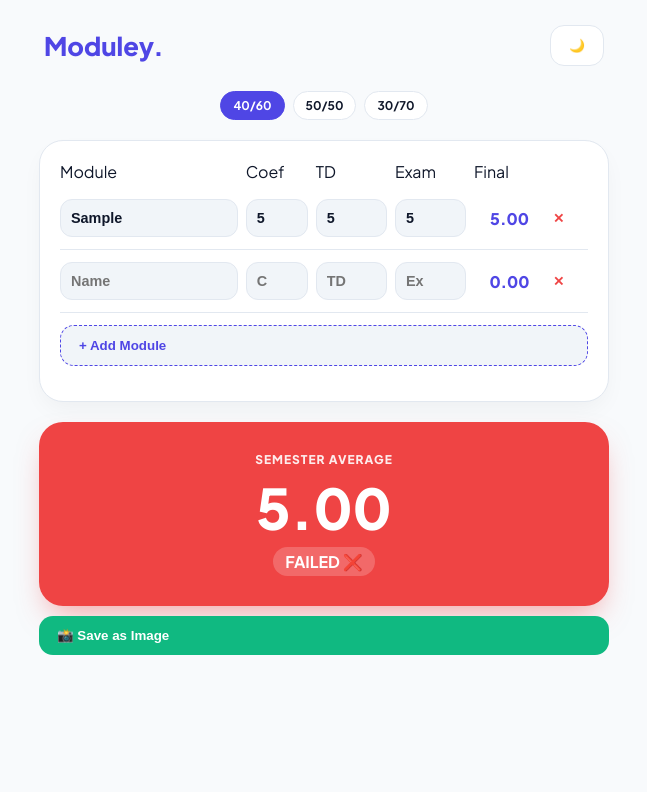
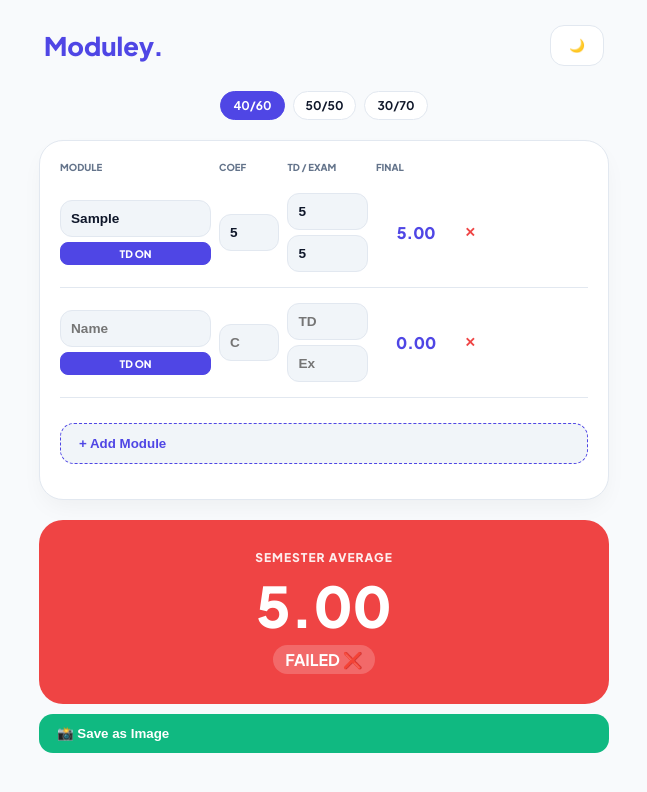
Before and after one commit to gooroyeegar-design/Modulekk, a plain HTML site: page index.html in a window 1280 px wide. Both pictures are taken after typing "Sample", "5", "5", "5" into the empty fields and a click on the button "+ Add Module". Shown: the whole page, without its empty margins (316-963 px from the left). Drawn offline with nearby package versions, Linux system fonts and the light colour scheme.

Commit message:
Update index.html

```diff
--- a/index.html
+++ b/index.html
@@ -3,8 +3,9 @@
 <head>
     <meta charset="UTF-8">
     <meta name="viewport" content="width=device-width, initial-scale=1.0">
-    <title>Moduley | Instant Calculator</title>
+    <title>Moduley | The Pro Calculator</title>
     <script src="https://cdnjs.cloudflare.com/ajax/libs/html2canvas/1.4.1/html2canvas.min.js"></script>
+    <script src="https://cdn.jsdelivr.net/npm/canvas-confetti@1.6.0/dist/confetti.browser.min.js"></script>
     <link href="https://fonts.googleapis.com/css2?family=Plus+Jakarta+Sans:wght@400;600;700;800&display=swap" rel="stylesheet">
     <style>
         :root { --bg: #f8fafc; --card: #ffffff; --text: #0f172a; --text-sub: #64748b; --primary: #4f46e5; --border: #e2e8f0; --input-bg: #f1f5f9; --accent: #10b981; --fail: #ef4444; }
@@ -20,14 +21,21 @@
         .weight-selector { display: flex; gap: 8px; margin-bottom: 20px; justify-content: center; }
         .weight-chip { padding: 6px 12px; border-radius: 20px; border: 1px solid var(--border); background: var(--card); font-size: 0.75rem; font-weight: 700; cursor: pointer; }
         .weight-chip.active { background: var(--primary); color: white; border-color: var(--primary); }
-        .module-grid { display: grid; grid-template-columns: 2fr 0.7fr 0.8fr 0.8fr 0.8fr 35px; gap: 8px; align-items: center; margin-bottom: 12px; border-bottom: 1px solid var(--border); padding-bottom: 12px; }
-        @media (max-width: 500px) { .module-grid { grid-template-columns: 1.2fr 0.6fr 0.7fr 0.7fr 30px; } .hide-mobile { display: none; } }
-        input { background: var(--input-bg); border: 1px solid var(--border); color: var(--text); padding: 10px; border-radius: 12px; width: 100%; box-sizing: border-box; font-size: 0.9rem; font-weight: 700; outline: none; }
-        input:focus { border-color: var(--primary); }
+
+        /* New Module Row Design */
+        .module-grid { display: grid; grid-template-columns: 1.5fr 0.6fr 0.8fr 0.8fr 0.8fr 35px; gap: 8px; align-items: center; margin-bottom: 15px; border-bottom: 1px solid var(--border); padding-bottom: 15px; }
+        @media (max-width: 500px) { .module-grid { grid-template-columns: 1.2fr 0.5fr 0.8fr 0.8fr 30px; } .hide-mobile { display: none; } }
+
+        input { background: var(--input-bg); border: 1px solid var(--border); color: var(--text); padding: 10px; border-radius: 12px; width: 100%; box-sizing: border-box; font-size: 0.85rem; font-weight: 700; outline: none; }
+
+        /* TD Toggle Style */
+        .td-toggle { cursor: pointer; font-size: 0.65rem; font-weight: 800; padding: 4px 8px; border-radius: 8px; background: var(--input-bg); color: var(--text-sub); border: 1px solid var(--border); text-align: center; display: block; margin-top: 5px; }
+        .td-toggle.active { background: var(--primary); color: white; border-color: var(--primary); }
+
         .avg-display { background: var(--primary); color: white; border-radius: 24px; padding: 30px; text-align: center; transition: 0.5s cubic-bezier(0.175, 0.885, 0.32, 1.275); }
         .avg-num { font-size: 3.5rem; font-weight: 800; margin: 5px 0; }
-        .pass { background: var(--accent) !important; box-shadow: 0 15px 30px -10px rgba(16, 185, 129, 0.5); }
-        .fail { background: var(--fail) !important; box-shadow: 0 15px 30px -10px rgba(239, 68, 68, 0.5); }
+        .pass { background: var(--accent) !important; box-shadow: 0 15px 40px -10px rgba(16, 185, 129, 0.6); transform: scale(1.02); }
+        .fail { background: var(--fail) !important; }
     </style>
 </head>
 <body>
@@ -35,20 +43,26 @@
         <h1 style="margin:0; font-weight:800; font-size: 1.6rem; color: var(--primary);">Moduley.</h1>
         <button class="btn btn-outline" onclick="toggleTheme()" id="tBtn">🌙</button>
     </header>
+
     <div id="app">
         <div class="weight-selector">
             <div class="weight-chip active" onclick="setWeight(40, 60, this)">40/60</div>
             <div class="weight-chip" onclick="setWeight(50, 50, this)">50/50</div>
             <div class="weight-chip" onclick="setWeight(30, 70, this)">30/70</div>
         </div>
+
         <div id="capture-area">
             <div class="card">
                 <div class="module-grid hide-mobile" style="border:none; margin-bottom:5px;">
-                    <label>Module</label><label>Coef</label><label>TD</label><label>Exam</label><label>Final</label>
+                    <label style="font-size:0.6rem; font-weight:800; color:var(--text-sub);">MODULE</label>
+                    <label style="font-size:0.6rem; font-weight:800; color:var(--text-sub);">COEF</label>
+                    <label style="font-size:0.6rem; font-weight:800; color:var(--text-sub);">TD / EXAM</label>
+                    <label style="font-size:0.6rem; font-weight:800; color:var(--text-sub);">FINAL</label>
                 </div>
                 <div id="module-list"></div>
-                <button class="btn btn-primary" style="background: var(--input-bg); color: var(--primary); border: 1px dashed var(--primary);" onclick="addModule()">+ Add Module</button>
+                <button class="btn btn-primary" style="background: var(--input-bg); color: var(--primary); border: 1px dashed var(--primary); margin-top:10px;" onclick="addModule()">+ Add Module</button>
             </div>
+
             <div class="avg-display" id="avg-box">
                 <div style="font-size: 0.75rem; font-weight: 800; opacity: 0.9; letter-spacing:1px;">SEMESTER AVERAGE</div>
                 <div class="avg-num" id="total-avg">0.00</div>
@@ -57,8 +71,10 @@
         </div>
         <button class="btn btn-secondary" onclick="takeScreenshot()">📸 Save as Image</button>
     </div>
+
     <script>
-        let currentTD = 40, currentExam = 60;
+        let currentTD = 40, currentExam = 60, hasCelebrated = false;
+
         function toggleTheme() {
             const b = document.documentElement;
             const isD = b.getAttribute('data-theme') === 'dark';
@@ -80,16 +96,32 @@
             calculateAll();
         }
 
+        function toggleTD(btn, id) {
+            btn.classList.toggle('active');
+            btn.innerText = btn.classList.contains('active') ? 'TD ON' : 'NO TD';
+            const tdInput = document.querySelector(`#${id} .val-td`);
+            tdInput.style.display = btn.classList.contains('active') ? 'block' : 'none';
+            if(!btn.classList.contains('active')) tdInput.value = '';
+            calculateAll();
+        }
+
         function addModule(savedData = null) {
-            const id = 'm-' + Date.now() + Math.random();
+            const id = 'm' + Math.random().toString(36).substr(2, 9);
             const div = document.createElement('div');
             div.className = 'module-grid';
             div.id = id;
+            const isTDActive = savedData ? savedData.hasTD : true;
+
             div.innerHTML = `
-                <input type="text" placeholder="Name" class="val-name" value="${savedData?.name || ''}" oninput="calculateAll()">
+                <div>
+                    <input type="text" placeholder="Name" class="val-name" value="${savedData?.name || ''}" oninput="calculateAll()">
+                    <span class="td-toggle ${isTDActive ? 'active' : ''}" onclick="toggleTD(this, '${id}')">${isTDActive ? 'TD ON' : 'NO TD'}</span>
+                </div>
                 <input type="number" placeholder="C" class="val-coef" value="${savedData?.coef || ''}" oninput="calculateAll()">
-                <input type="number" placeholder="TD" class="val-td" value="${savedData?.td || ''}" oninput="validateGrade(this)">
-                <input type="number" placeholder="Ex" class="val-exam" value="${savedData?.exam || ''}" oninput="validateGrade(this)">
+                <div style="display:flex; flex-direction:column; gap:5px;">
+                    <input type="number" placeholder="TD" class="val-td" value="${savedData?.td || ''}" oninput="validateGrade(this)" style="display: ${isTDActive ? 'block' : 'none'}">
+                    <input type="number" placeholder="Ex" class="val-exam" value="${savedData?.exam || ''}" oninput="validateGrade(this)">
+                </div>
                 <div style="font-weight:800; color:var(--primary); text-align:center" class="m-final hide-mobile">0.00</div>
                 <button class="btn" style="color:#ef4444; background:none; padding:0" onclick="document.getElementById('${id}').remove(); calculateAll();">✕</button>`;
             document.getElementById('module-list').appendChild(div);
@@ -104,15 +136,18 @@
                 const cIn = row.querySelector('.val-coef');
                 if(!cIn) return;
                 const coef = parseFloat(cIn.value) || 0;
-                const td = parseFloat(row.querySelector('.val-td').value);
+                const tdInput = row.querySelector('.val-td');
+                const td = parseFloat(tdInput.value);
                 const ex = parseFloat(row.querySelector('.val-exam').value) || 0;
+                const isTDActive = row.querySelector('.td-toggle').classList.contains('active');
 
-                let final = isNaN(td) ? ex : (td * (currentTD/100)) + (ex * (currentExam/100));
+                let final = (!isTDActive || isNaN(td)) ? ex : (td * (currentTD/100)) + (ex * (currentExam/100));
+
                 const fDisp = row.querySelector('.m-final');
                 if(fDisp) fDisp.innerText = final.toFixed(2);
 
                 if (coef > 0) { tP += (final * coef); tC += coef; }
-                saveArr.push({ name: row.querySelector('.val-name').value, coef: cIn.value, td: row.querySelector('.val-td').value, exam: row.querySelector('.val-exam').value });
+                saveArr.push({ name: row.querySelector('.val-name').value, coef: cIn.value, td: tdInput.value, exam: ex, hasTD: isTDActive });
             });
 
             const avg = tC > 0 ? (tP / tC).toFixed(2) : "0.00";
@@ -120,18 +155,25 @@
 
             const box = document.getElementById('avg-box');
             const status = document.getElementById('status');
+            const numericAvg = parseFloat(avg);
 
-            if(parseFloat(avg) >= 10) {
+            if(numericAvg >= 10) {
                 box.className = 'avg-display pass';
                 status.innerText = "PASSED ✅";
-            } else if(parseFloat(avg) > 0) {
+                if(!hasCelebrated && numericAvg >= 10) {
+                    confetti({ particleCount: 150, spread: 70, origin: { y: 0.6 }, colors: ['#10b981', '#4f46e5', '#ffffff'] });
+                    hasCelebrated = true;
+                }
+            } else if(numericAvg > 0) {
                 box.className = 'avg-display fail';
                 status.innerText = "FAILED ❌";
+                hasCelebrated = false;
             } else {
                 box.className = 'avg-display';
                 status.innerText = "READY";
+                hasCelebrated = false;
             }
-            localStorage.setItem('mod_final_v3', JSON.stringify(saveArr));
+            localStorage.setItem('mod_final_vFinal', JSON.stringify(saveArr));
         }
 
         function takeScreenshot() {
@@ -144,7 +186,7 @@
         }
 
         window.onload = () => {
-            const saved = JSON.parse(localStorage.getItem('mod_final_v3') || '[]');
+            const saved = JSON.parse(localStorage.getItem('mod_final_vFinal') || '[]');
             if(saved.length > 0) saved.forEach(m => addModule(m)); else addModule();
             calculateAll();
         };
```
